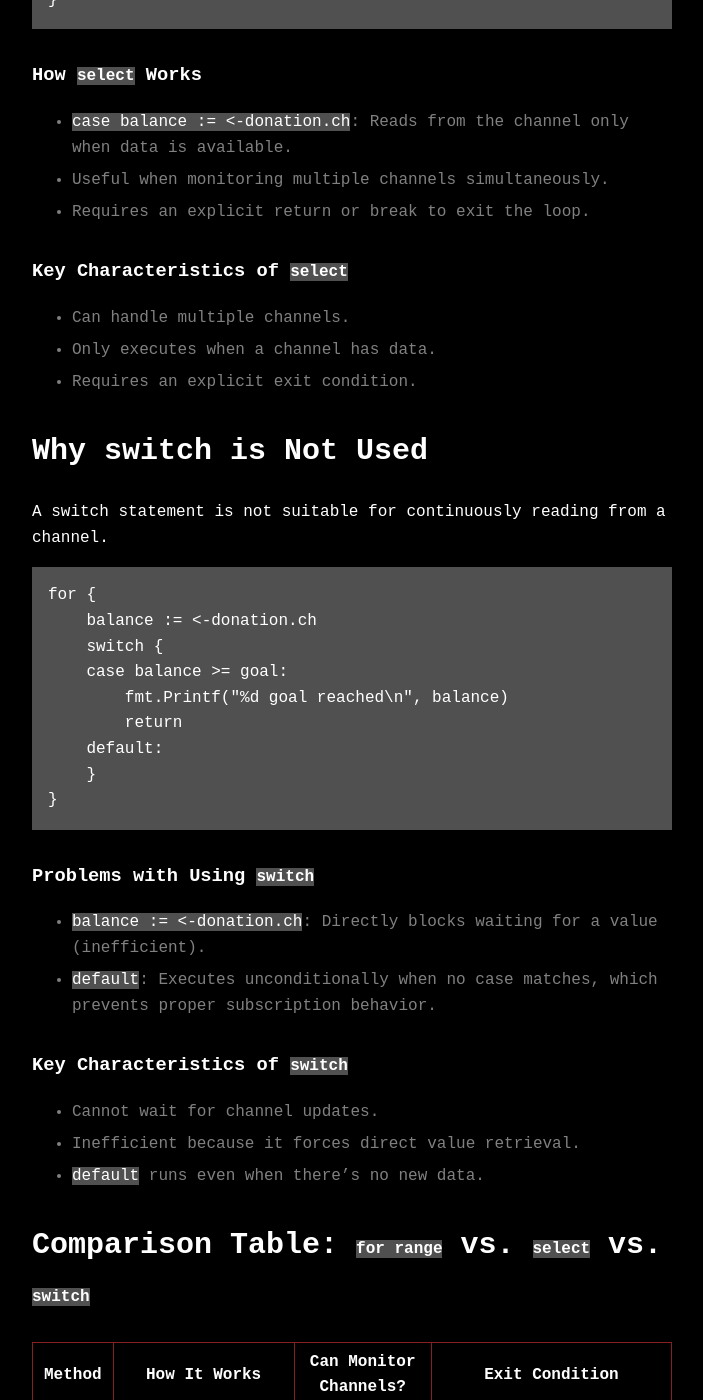
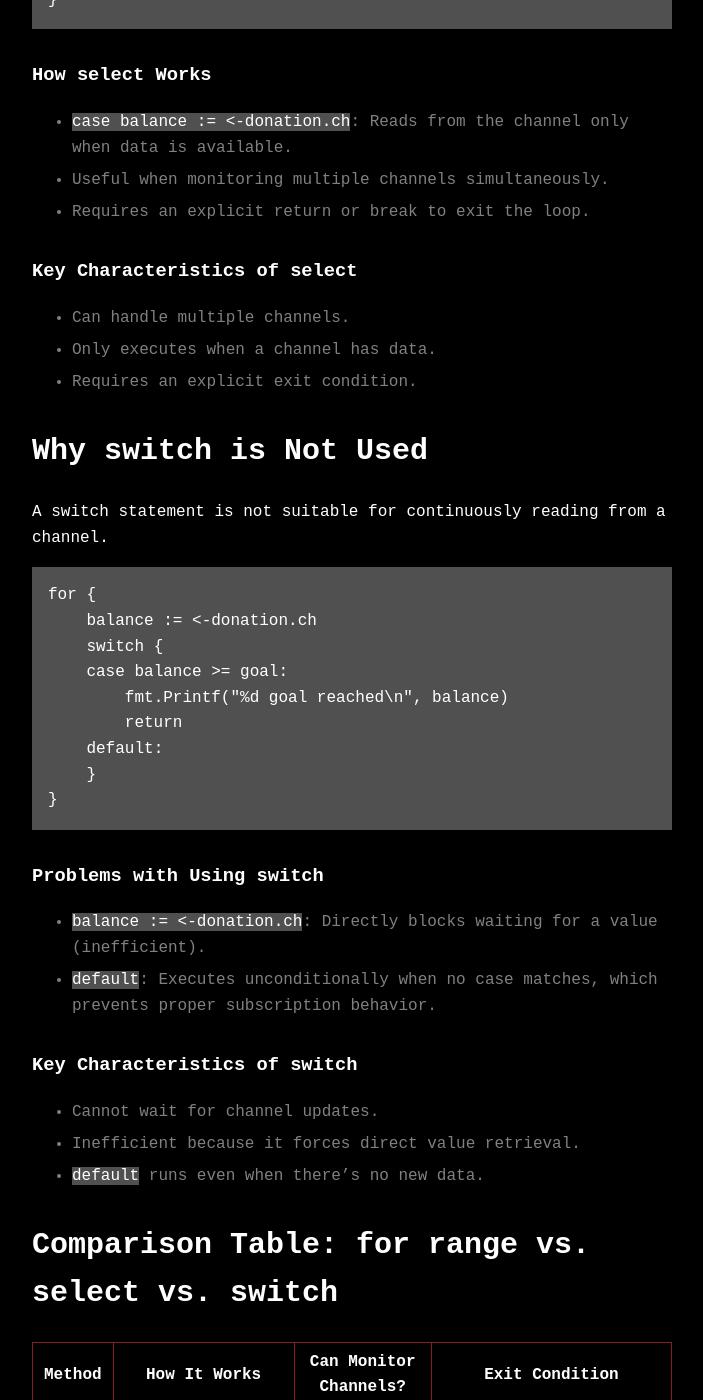
Before and after one commit to wnjoon/wnjoon.github.io, a Jekyll site: the page built from _posts/2025-03-09-go-channel-iteration.md, in a window 1280 px wide and 1400 px high, scrolled down 3235 px. Shown: the whole window, without its empty margins (288-991 px from the left). Built offline with Jekyll 4.4.1, drawn with Linux system fonts in a browser that asks for light colours; some web fonts are replaced; some of the changed text lies outside the part shown.

Commit message:
feat: update date

````diff
--- a/_posts/2025-03-10-go-channel-iteration.md
+++ b/_posts/2025-03-09-go-channel-iteration.md
@@ -75,13 +75,13 @@ for balance := range donation.ch {
 }
 ```
 
-### How `for range` Works
+### How for range Works
 
 - `range donation.ch`: Iterates over incoming values from the channel.
 - Each time a new value is sent to `donation.ch`, it is immediately read and assigned to `balance`.
 - The loop continues waiting for new values until the channel is closed.
 
-### Key Characteristics of `for range`
+### Key Characteristics of for range
 
 - Automatically waits for new values.
 - Stops when the channel is closed.
@@ -103,13 +103,13 @@ f := func(goal int) {
 }
 ```
 
-### How `select` Works
+### How select Works
 
 - `case balance := <-donation.ch`: Reads from the channel only when data is available.
 - Useful when monitoring multiple channels simultaneously.
 - Requires an explicit return or break to exit the loop.
 
-### Key Characteristics of `select`
+### Key Characteristics of select
 
 - Can handle multiple channels.
 - Only executes when a channel has data.
@@ -131,18 +131,18 @@ for {
 }
 ```
 
-### Problems with Using `switch`
+### Problems with Using switch
 
 - `balance := <-donation.ch`: Directly blocks waiting for a value (inefficient).
 - `default`: Executes unconditionally when no case matches, which prevents proper subscription behavior.
 
-### Key Characteristics of `switch`
+### Key Characteristics of switch
 
 - Cannot wait for channel updates.
 - Inefficient because it forces direct value retrieval.
 - `default` runs even when there’s no new data.
 
-## Comparison Table: `for range` vs. `select` vs. `switch`
+## Comparison Table: for range vs. select vs. switch
 
 | **Method** | **How It Works** | **Can Monitor Channels?** | **Exit Condition** |
 | --- | --- | --- | --- |
````
Also changed, not shown: _posts/2025-03-13-go-sync-cond.md (renamed from _posts/2025-03-09-go-sync-cond.md, +4 -4 lines), _posts/2025-03-02-go-slice-initialization.md (renamed from _posts/2025-03-11-go-slice-initialization.md), 4 other files.
